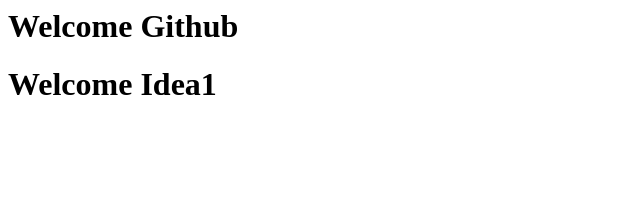
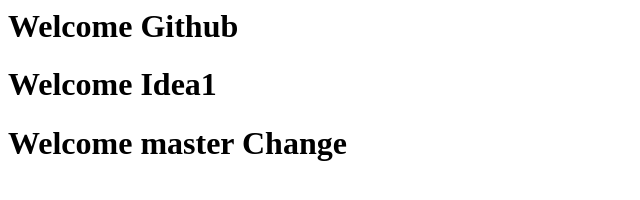
Before and after one commit to ADAWSNOW/DevOpsWebApp, a plain HTML site: page index.html in a window 1280 px wide. Shown: the whole page, without its empty margins (0-640 px from the left). Drawn offline with Linux system fonts and the light colour scheme.

Commit message:
Master change

```diff
--- a/index.html
+++ b/index.html
@@ -5,6 +5,7 @@
     <body>
         <h1>Welcome Github</h1>
         <h1>Welcome Idea1</h1>
+        <h1>Welcome master Change</h1>
     </body>
 
 </html>
```
